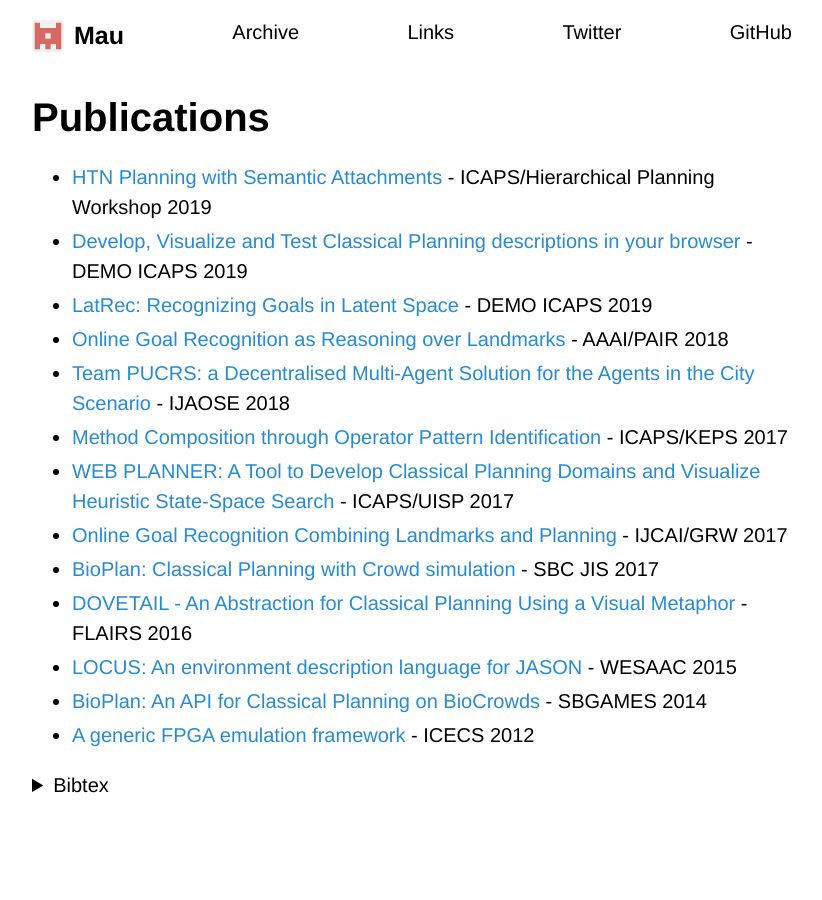
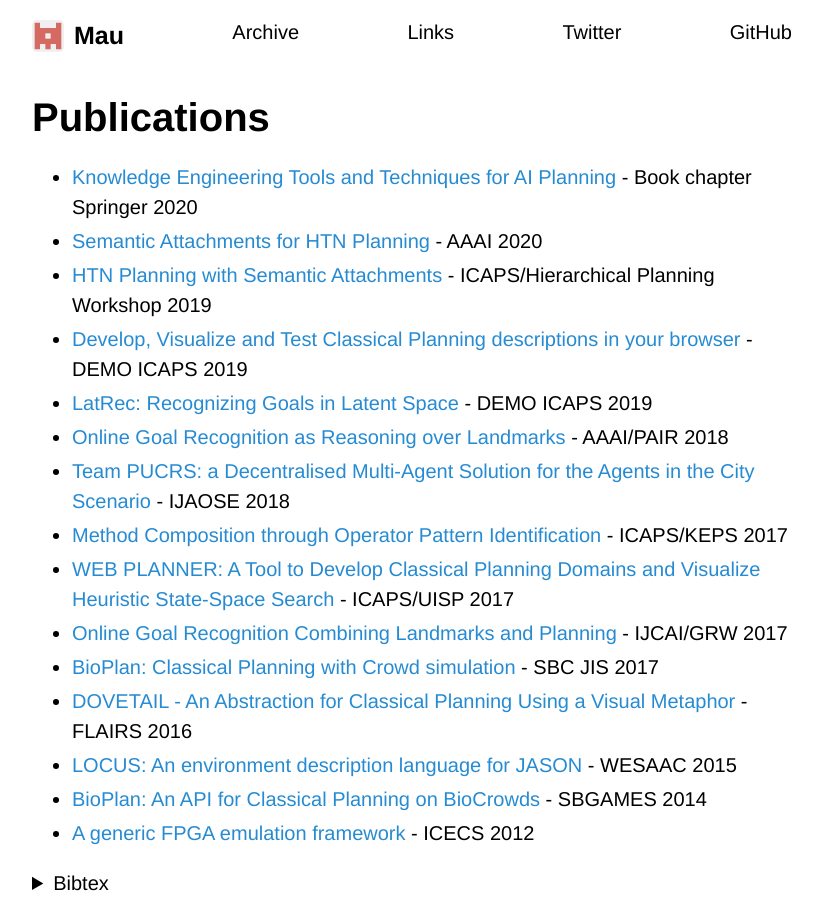
Before and after one commit to Maumagnaguagno/maumagnaguagno.github.io, a Jekyll site: the page built from publications.md, in a window 1280 px wide. Shown: the whole page, without its empty margins (228-1050 px from the left). Built offline with Jekyll 4.4.1, drawn with Linux system fonts in a browser that asks for light colours; our own code applies the rules of GitHub Pages for plain Markdown files.

Commit message:
Add new publications

````diff
--- a/publications.md
+++ b/publications.md
@@ -5,6 +5,8 @@ hidden: true
 ---
 
 # Publications
+- [Knowledge Engineering Tools and Techniques for AI Planning]() - Book chapter Springer 2020
+- [Semantic Attachments for HTN Planning]() - AAAI 2020
 - [HTN Planning with Semantic Attachments](https://openreview.net/pdf?id=BkxAIrBZtE) - ICAPS/Hierarchical Planning Workshop 2019
 - [Develop, Visualize and Test Classical Planning descriptions in your browser](TBD) - DEMO ICAPS 2019
 - [LatRec: Recognizing Goals in Latent Space](TBD) - DEMO ICAPS 2019
@@ -22,7 +24,34 @@ hidden: true
 <details markdown="1">
 <summary>Bibtex</summary>
 
-**TODO: ICAPS 2019**
+```bibtex
+@misc{vallati2020knowledge,
+  title={Knowledge Engineering Tools and Techniques for AI Planning},
+  author={Vallati, Mauro and Kitchin, Diane},
+  year={2020},
+  publisher={Springer}
+}
+```
+
+```bibtex
+@inproceedings{magnaguagno2020semantic,
+  title={{Semantic Attachments for HTN Planning}},
+  author={Magnaguagno, Maur{\i}cio Cec{\i}lio and Meneguzzi, Felipe},
+  booktitle={Proceedings of the Third-Fourth international joint conference on Artificial
+  Intelligence},
+  year={2020},
+  organization={AAAI Press}
+}
+```
+
+```bibtex
+@inproceedings{magnaguagno2019htn,
+  title={{HTN Planning with Semantic Attachments}},
+  author={Magnaguagno, Maur{\i}cio Cec{\i}lio and Meneguzzi, Felipe},
+  booktitle={Workshop on Hierarchical Planning},
+  year={2019}
+}
+```
 
 ```bibtex
 @inproceedings{vered2018online,
````
